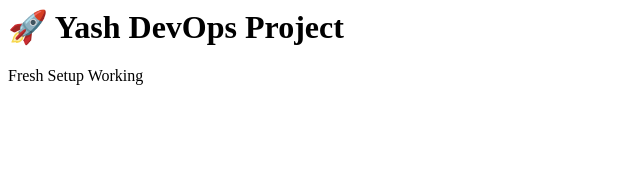
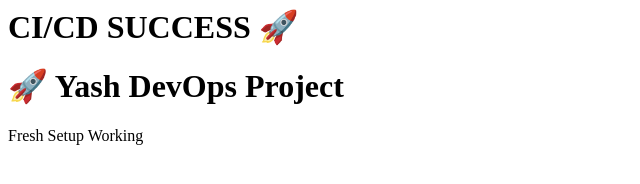
Before and after one commit to yash261405/ec2-docker-app, a plain HTML site: page index.html in a window 1280 px wide. Shown: the whole page, without its empty margins (0-640 px from the left). Drawn offline with Linux system fonts and the light colour scheme.

Commit message:
test cicd

```diff
--- a/index.html
+++ b/index.html
@@ -1,2 +1,3 @@
+<h1>CI/CD SUCCESS 🚀</h1>
 <h1>🚀 Yash DevOps Project</h1>
 <p>Fresh Setup Working</p>
```
